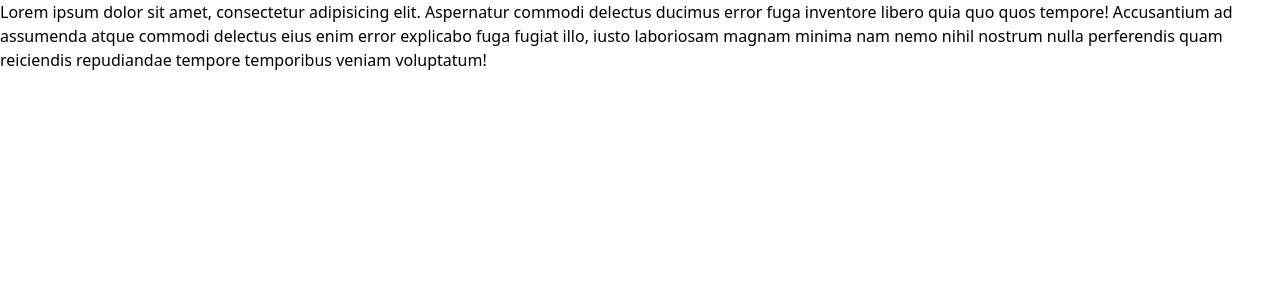
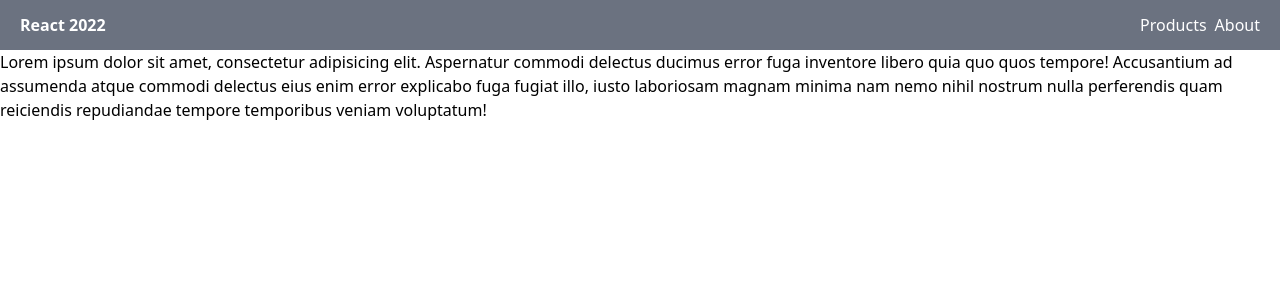
Before and after one commit to friz25/React_1, a React (Create React App) app: page /about in a window 1280 px wide. Shown: the top 300 px of the page. Built offline with nearby package versions, Linux system fonts and the light colour scheme.

Commit message:
shop v2.0 Routes + Навигация (Шапка сайта (с разделами))

```diff
--- a/src/App.tsx
+++ b/src/App.tsx
@@ -1,13 +1,17 @@
 import {Route, Routes} from 'react-router-dom'
 import {ProductsPage} from "./pages/ProductsPage";
 import {AboutPage} from "./pages/AboutPage";
+import {Navigation} from "./components/Navigation";
 
 function App() {
     return (
-        <Routes>
-            <Route path="/" element={ <ProductsPage /> } />
-            <Route path="/about" element={ <AboutPage /> } />
-        </Routes>
+        <>
+            <Navigation />
+            <Routes>
+                <Route path="/" element={ <ProductsPage /> } />
+                <Route path="/about" element={ <AboutPage /> } />
+            </Routes>
+        </>
     )
 }
 
--- /dev/null
+++ b/src/components/Navigation.tsx
@@ -0,0 +1,15 @@
+import React from "react";
+import {Link} from "react-router-dom";
+
+export function Navigation() {
+    return (
+        <nav className="h-[50px] flex justify-between px-5 bg-gray-500 items-center text-white">
+            <span className="font-bold">React 2022</span>
+
+            <span>
+                <Link to="/" className="mr-2">Products</Link>
+                <Link to="/about">About</Link>
+            </span>
+        </nav>
+    )
+}
```
